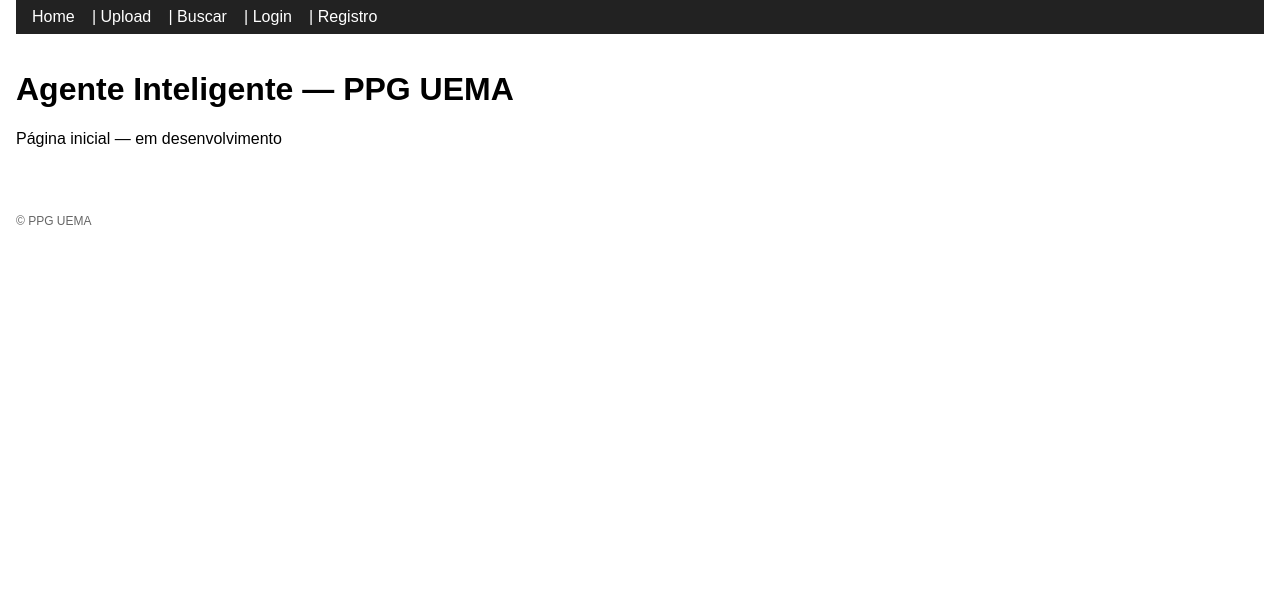
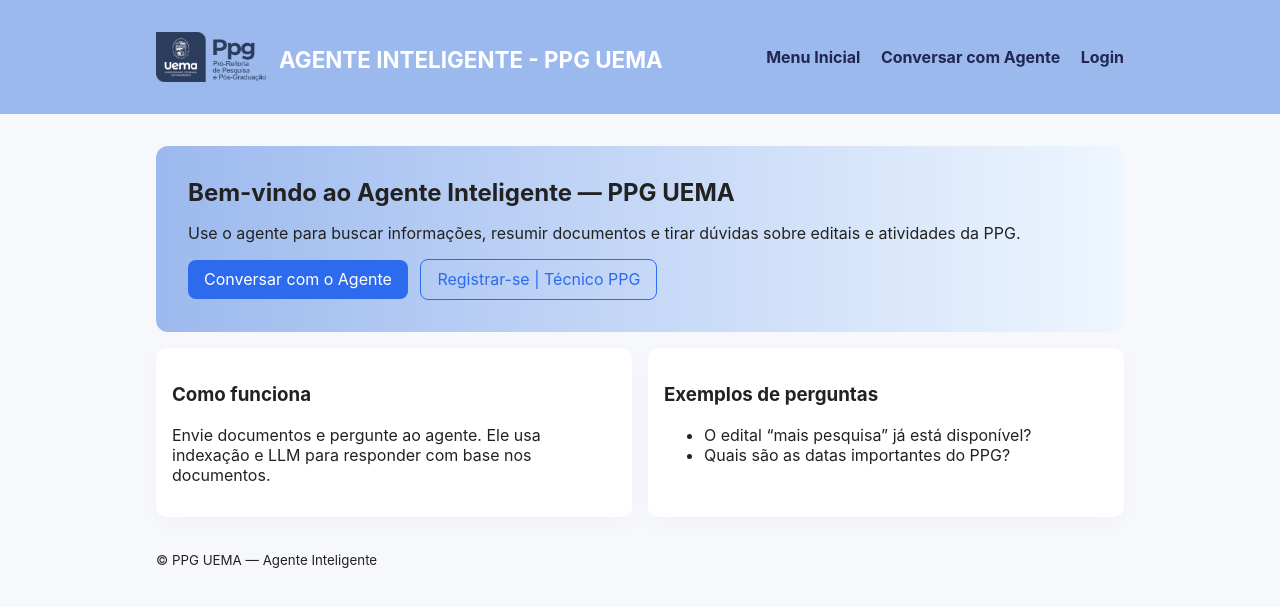
Before and after one commit to mateuscd1/Agente_Inteligente, a Django app: page / in a window 1280 px wide. Shown: the top 607 px of the page. Run offline with Django 5.2, Linux system fonts and the light colour scheme.

Commit message:
Atualizações | Adicionando Layout Pagina HOME, CHAT, REGISTRO E BASE CSS, HTML E JS

```diff
--- a/core/templates/core/base.html
+++ b/core/templates/core/base.html
@@ -1,26 +1,39 @@
 {% load static %}
 <!doctype html>
-<html>
+<html lang="pt-BR">
 <head>
-  <meta charset="utf-8">
+  <meta charset="utf-8" />
+  <meta name="viewport" content="width=device-width,initial-scale=1" />
   <title>{% block title %}Agente Inteligente{% endblock %}</title>
   <link rel="stylesheet" href="{% static 'css/style.css' %}">
 </head>
 <body>
-  <header>
-    <nav>
-      <a href="{% url 'home' %}">Home</a> |
-      <a href="{% url 'upload' %}">Upload</a> |
-      <a href="{% url 'search' %}">Buscar</a> |
-      <a href="{% url 'login' %}">Login</a> |
-      <a href="{% url 'register' %}">Registro</a>
-    </nav>
+  <header class="site-header">
+    <div class="container header-inner">
+      <div class="logo-container">
+        <img src="{% static 'img/ppguema.png' %}" alt="Logo PPG UEMA" class="logo-img">
+        <h1 class="logo-text"><a href="{% url 'home' %}">AGENTE INTELIGENTE - PPG UEMA</a></h1>
+      </div>
+
+      <nav class="main-nav">
+        <a href="{% url 'home' %}">Menu Inicial</a>
+        <a href="{% url 'chat' %}">Conversar com Agente</a>
+        <a href="{% url 'login' %}">Login</a>
+      </nav>
+    </div>
   </header>
-  <main>
+
+  <main class="container">
     {% block content %}{% endblock %}
   </main>
-  <footer>
-    <small>&copy; PPG UEMA</small>
+
+  <footer class="site-footer">
+    <div class="container">
+      <small>&copy; PPG UEMA — Agente Inteligente</small>
+    </div>
   </footer>
+
+  <script src="{% static 'js/chat.js' %}"></script>
+  {% block scripts %}{% endblock %}
 </body>
 </html>
--- a/core/templates/core/home.html
+++ b/core/templates/core/home.html
@@ -1,6 +1,28 @@
 {% extends "core/base.html" %}
-{% block title %}Home{% endblock %}
+
+{% block title %}Página Inicial — Agente Inteligente{% endblock %}
+
 {% block content %}
-<h1>Agente Inteligente — PPG UEMA</h1>
-<p>Página inicial — em desenvolvimento</p>
+<section class="hero">
+  <h2>Bem-vindo ao Agente Inteligente — PPG UEMA</h2>
+  <p>Use o agente para buscar informações, resumir documentos e tirar dúvidas sobre editais e atividades da PPG.</p>
+  <div class="cta">
+    <a class="btn" href="{% url 'chat' %}">Conversar com o Agente</a>
+    <a class="btn ghost" href="{% url 'register' %}">Registrar-se | Técnico PPG</a>
+  </div>
+</section>
+
+<section class="info-cards">
+  <article class="card">
+    <h3>Como funciona</h3>
+    <p>Envie documentos e pergunte ao agente. Ele usa indexação e LLM para responder com base nos documentos.</p>
+  </article>
+  <article class="card">
+    <h3>Exemplos de perguntas</h3>
+    <ul>
+      <li>O edital “mais pesquisa” já está disponível?</li>
+      <li>Quais são as datas importantes do PPG?</li>
+    </ul>
+  </article>
+</section>
 {% endblock %}
--- a/core/urls.py
+++ b/core/urls.py
@@ -5,6 +5,7 @@
     path('', views.home, name='home'),
     path('login/', views.login_view, name='login'),
     path('register/', views.register_view, name='register'),
+    path('chat/', views.chat, name='chat'),
     path('upload/', views.upload_view, name='upload'),
     path('documento/<int:pk>/', views.document_detail, name='document_detail'),
     path('search/', views.search_view, name='search'),
--- a/core/views.py
+++ b/core/views.py
@@ -20,3 +20,6 @@
 
 def resumo_view(request, pk):
     return render(request, 'core/resumo.html', {'pk': pk})
+
+def chat(request):
+    return render(request, 'core/chat.html')
--- a/static/css/style.css
+++ b/static/css/style.css
@@ -1,5 +1,57 @@
-body { font-family: Arial, sans-serif; margin: 0; padding: 0 1rem; }
-header { background:#222; color: #fff; padding: 0.5rem 1rem; }
-nav a { color: #fff; margin-right: 0.8rem; text-decoration: none; }
-main { padding: 1rem 0; }
-footer { margin-top: 2rem; color: #666; font-size: 0.9rem; }
+:root{
+  --accent:#2c6bed;
+  --bg:#f7f8fb;
+  --muted:#666;
+  --card:#fff;
+  --radius:10px;
+}
+
+*{box-sizing:border-box}
+body{font-family:Inter, system-ui, Arial, Helvetica, sans-serif; margin:0; background:var(--bg); color:#222}
+.container{max-width:1000px; margin:0 auto; padding:1rem}
+.site-header{background:#9cb9ee; color:white}
+.header-inner{display:flex; justify-content:space-between; align-items:center; padding:1rem}
+.logo a{color:white; text-decoration:none; font-weight:700}
+.main-nav a{color:#212652; margin-left:1rem; text-decoration:none; font-weight: bold;}
+
+.hero{background:linear-gradient(90deg,#9cb9ee, #eef6ff); padding:2rem; border-radius:12px; margin:1rem 0}
+.hero h2{margin:0 0 .5rem}
+.cta .btn{display:inline-block; margin-right:.5rem; padding:.6rem 1rem; background:var(--accent); color:white; border-radius:8px; text-decoration:none}
+.cta .btn.ghost{background:transparent; color:var(--accent); border:1px solid var(--accent)}
+
+.info-cards{display:grid; grid-template-columns:repeat(auto-fit,minmax(240px,1fr)); gap:1rem; margin-top:1rem}
+.card{background:var(--card); padding:1rem; border-radius:var(--radius); box-shadow:0 6px 18px rgba(145, 169, 218, 0.06)}
+
+.chat-app{margin:1rem 0}
+.chat-window{height:420px; background:white; border-radius:12px; padding:1rem; overflow:auto; border:1px solid #e7eefb}
+.msg{padding:.6rem; margin-bottom:.6rem; border-radius:8px; max-width:80%}
+.msg.system{background:#f0f6ff; color:#123}
+.msg.user{background:#dff7e7; margin-left:auto}
+.msg.bot{background:#f2f4ff}
+
+.chat-form{display:flex; gap:.6rem; margin-top:.8rem}
+.chat-form input{flex:1; padding:.8rem; border-radius:8px; border:1px solid #ddd}
+.btn{background:var(--accent); color:white; padding:.6rem 1rem; border-radius:8px; border:none; cursor:pointer}
+.register label{display:block; margin-bottom:.7rem}
+.register input{width:100%; padding:.6rem; border-radius:8px; border:1px solid #ddd}
+
+
+/* LOGO + TÍTULO NO MENU SUPERIOR */
+
+.logo-container {
+  display: flex;
+  align-items: center;
+  gap: 0.8rem;
+}
+
+.logo-img {
+  height: 50px;  /* ajuste conforme quiser */
+  width: auto;
+}
+
+.logo-text a {
+  color: #fff;
+  text-decoration: none;
+  font-size: 1.4rem;
+  font-weight: 700;
+}
--- /dev/null
+++ b/static/js/chat.js
@@ -0,0 +1,53 @@
+// simples frontend para demo de chat — faz POST para /api/chat/ (a implementar)
+// se endpoint não existir, o JS exibirá uma resposta simulada
+
+document.addEventListener('DOMContentLoaded', function(){
+  const chatWindow = document.getElementById('chat-window');
+  const chatForm = document.getElementById('chat-form');
+  const chatInput = document.getElementById('chat-input');
+  const sendBtn = document.getElementById('chat-send');
+
+  function appendMessage(text, cls='system'){
+    const d = document.createElement('div');
+    d.className = 'msg ' + cls;
+    d.textContent = text;
+    chatWindow.appendChild(d);
+    chatWindow.scrollTop = chatWindow.scrollHeight;
+  }
+
+  chatForm.addEventListener('submit', async function(e){
+    e.preventDefault();
+    const text = chatInput.value.trim();
+    if(!text) return;
+    appendMessage(text, 'user');
+    chatInput.value = '';
+    sendBtn.disabled = true;
+
+    try {
+      // tenta chamar endpoint real
+      const resp = await fetch('/api/chat/', {
+        method:'POST',
+        headers:{ 'Content-Type':'application/json', 'X-CSRFToken': getCookie('csrftoken') },
+        body: JSON.stringify({ message: text })
+      });
+      if(resp.ok){
+        const data = await resp.json();
+        appendMessage(data.reply || 'Sem resposta', 'bot');
+      } else {
+        // se o endpoint não existir, usa fallback
+        appendMessage('Desculpe — serviço de chat não disponível (ainda).', 'bot');
+      }
+    } catch(err){
+      // fallback offline
+      appendMessage('Resposta simulada: 🤖 Ainda não há backend — implemente /api/chat/ para receber perguntas.', 'bot');
+    } finally {
+      sendBtn.disabled = false;
+    }
+  });
+
+  // pega csrf cookie (para POSTs no Django)
+  function getCookie(name) {
+    let v = document.cookie.match('(^|;) ?' + name + '=([^;]*)(;|$)');
+    return v ? v[2] : null;
+  }
+});
```
Also changed, not shown: core/templates/core/chat.html (added, +24 -0 lines), core/templates/core/register.html (+39 -0 lines), README.md, assets/Página_Inicial_Desenvolvimento.png (renamed from Página_Inicial_Desenvolvimento.png), assets/pagina_inicial_prototipo.png (added), static/img/ppguema.png (added).
